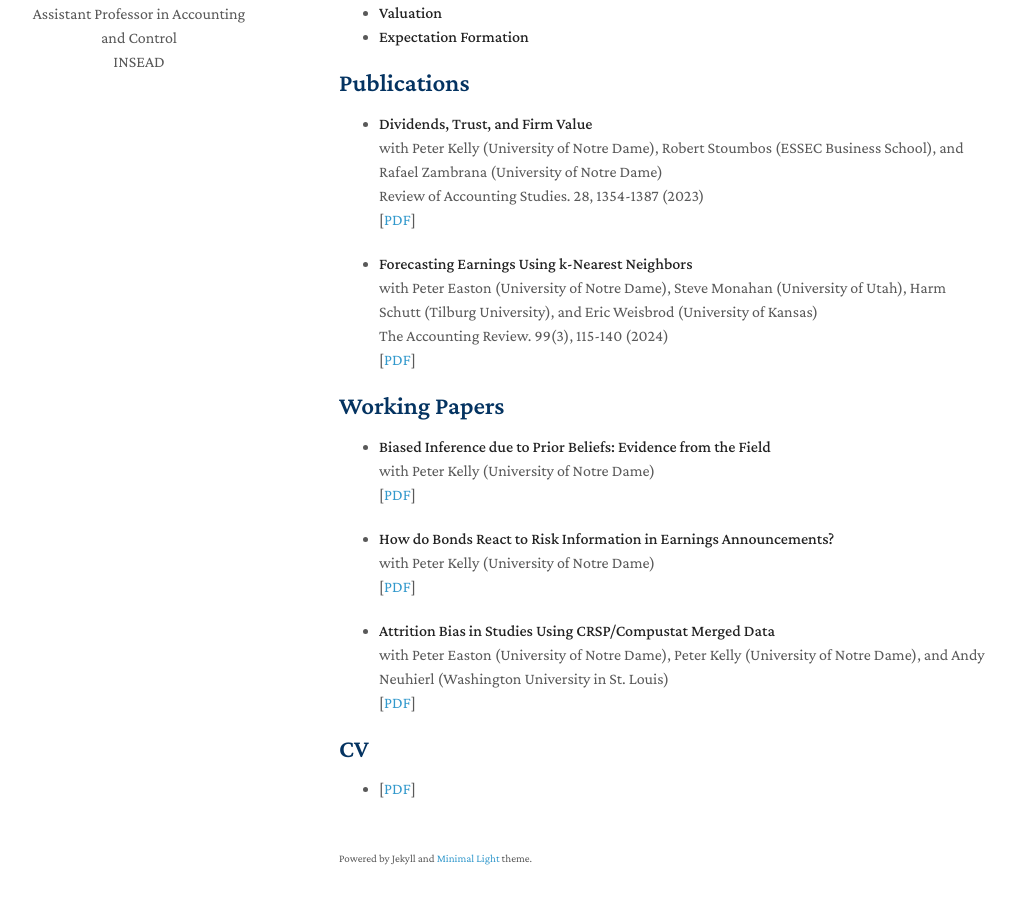
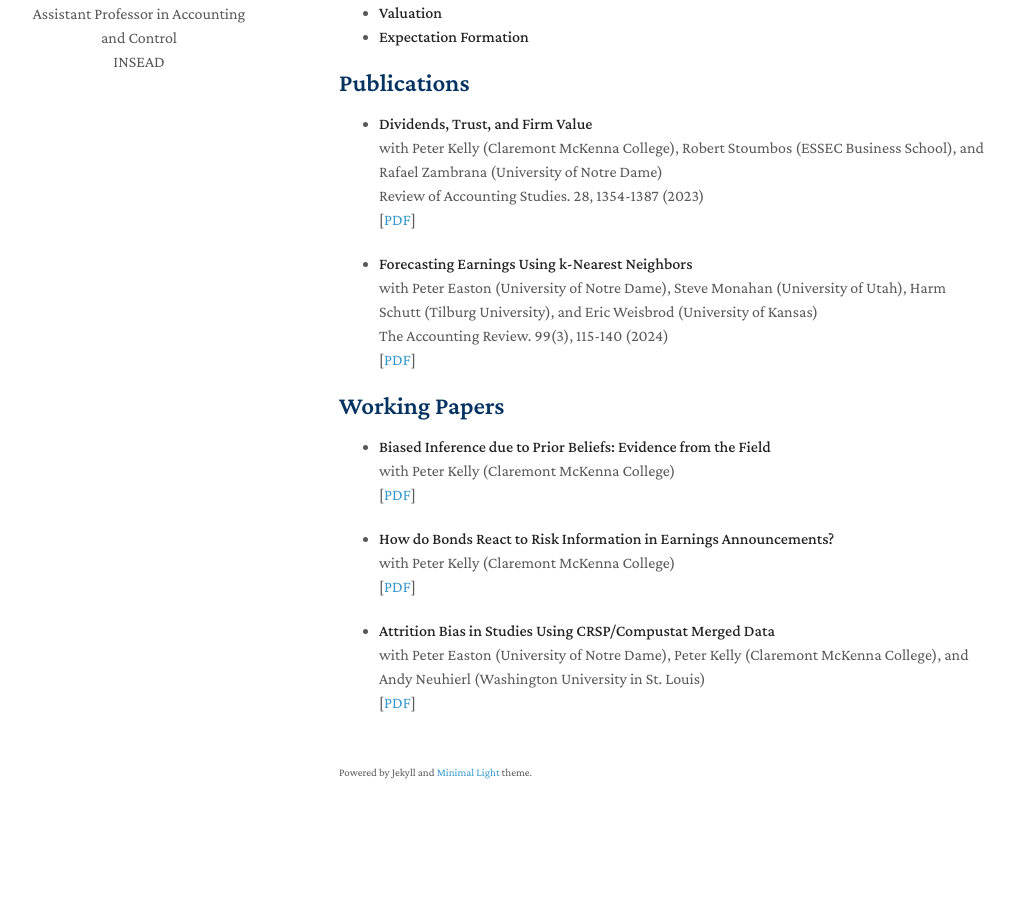
Before and after one commit to mkapons/mkapons.github.io, a Jekyll site: the page built from index.md, in a window 1280 px wide and 1181 px high. Shown: the part 242-1146 px from the top of the window, without its empty margins (131-1146 px from the left). Built offline with Jekyll 4.4.1, drawn with Linux system fonts in a browser that asks for light colours; nearby versions of some CDN libraries; a style sheet for code colours, icons or effects is not loaded; our own code applies the rules of GitHub Pages for plain Markdown files.

Commit message:
Update index.md

```diff
--- a/index.md
+++ b/index.md
@@ -18,7 +18,7 @@
 
 - **Dividends, Trust, and Firm Value**
   <br>
-  with Peter Kelly (University of Notre Dame), Robert Stoumbos (ESSEC Business School), and Rafael Zambrana (University of Notre Dame)
+  with Peter Kelly (Claremont McKenna College), Robert Stoumbos (ESSEC Business School), and Rafael Zambrana (University of Notre Dame)
   <br>
   Review of Accounting Studies. 28, 1354-1387 (2023)
   <br>
@@ -38,22 +38,18 @@
 
 - **Biased Inference due to Prior Beliefs: Evidence from the Field**
   <br>
-  with Peter Kelly (University of Notre Dame)
+  with Peter Kelly (Claremont McKenna College)
   <br>
   [[PDF](https://papers.ssrn.com/sol3/papers.cfm?abstract_id=4209631)]
 
 - **How do Bonds React to Risk Information in Earnings Announcements?**
   <br>
-  with Peter Kelly (University of Notre Dame)
+  with Peter Kelly (Claremont McKenna College)
   <br>
   [[PDF](https://papers.ssrn.com/sol3/papers.cfm?abstract_id=4529463)]
 
 - **Attrition Bias in Studies Using CRSP/Compustat Merged Data**
   <br>
-  with Peter Easton (University of Notre Dame), Peter Kelly (University of Notre Dame), and Andy Neuhierl (Washington University in St. Louis)
+  with Peter Easton (University of Notre Dame), Peter Kelly (Claremont McKenna College), and Andy Neuhierl (Washington University in St. Louis)
   <br>
   [[PDF](https://papers.ssrn.com/sol3/papers.cfm?abstract_id=3040354)]
-
-## CV
-
-- [[PDF](https://github.com/mkapons/mkapons.github.io/blob/master/assets/files/CV.pdf)]
```
